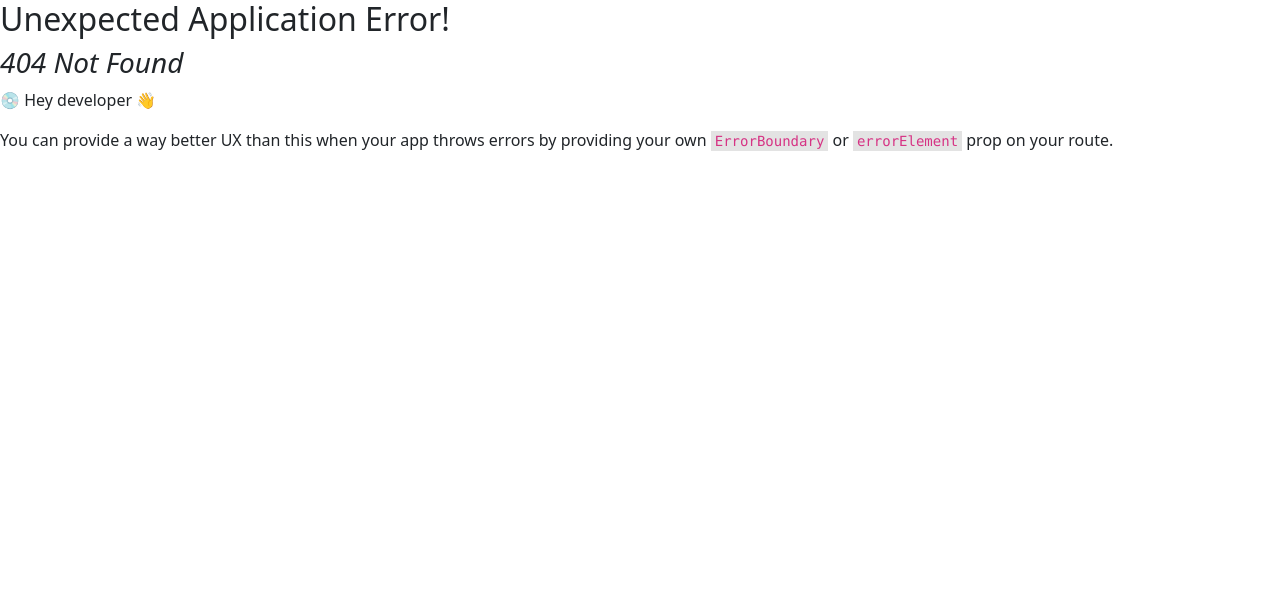
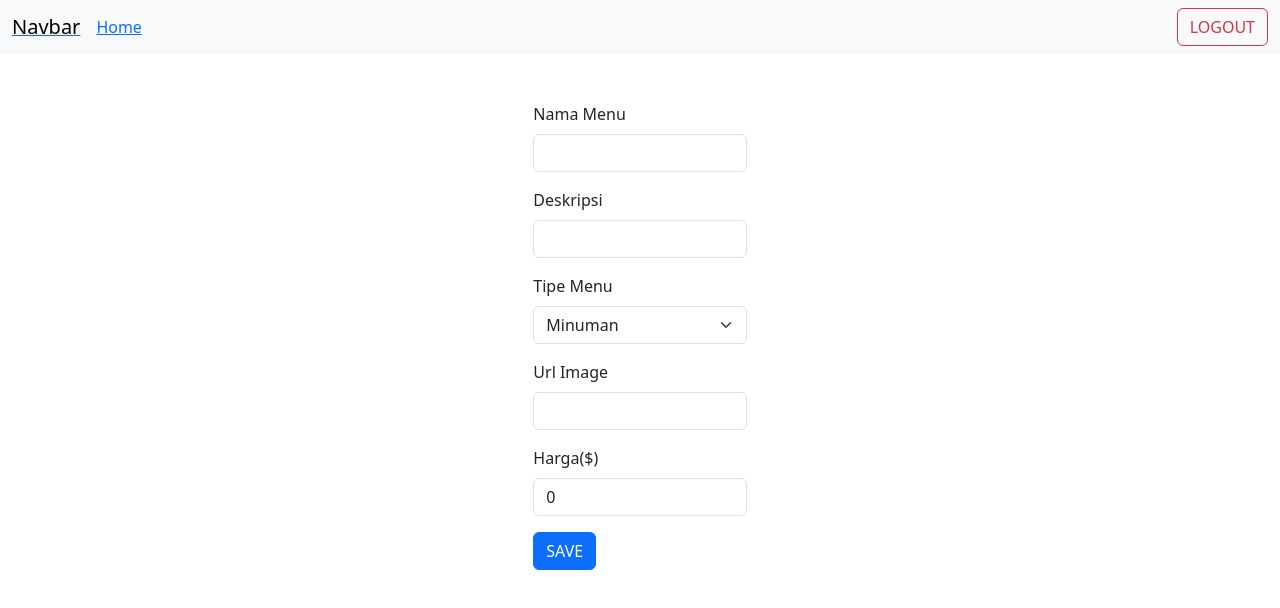
Before and after one commit to mrakhaf/trial-auth-platinum, a React (Vite) app: page /edit/1 in a window 1280 px wide. Before the commit this address had no page. Shown: the top 608 px of the page. Built offline with nearby package versions, Linux system fonts and the light colour scheme; no server answers; sample sign-in values are in the browser's storage.

Commit message:
add edit and pagination

```diff
--- a/src/component/ListMenu/index.jsx
+++ b/src/component/ListMenu/index.jsx
@@ -9,23 +9,37 @@ const ListMenu = () => {
     const [name, setName] = useState("")
     const [type, setType] = useState("")
     const [reset, setReset] = useState(false)
-    const [deleteMessage, setDeleteMessage] = useState('')
+    const [pagination, setPagination] = useState({
+        currentPage: 1,
+        nextPage: 2,
+        previousPage: 0
+    })
 
     useEffect(() => {
-        getMenus('', '')
+        getMenus('', '', 1)
     }, [])
 
-    const getMenus = (dataName, dataType) => {
-        axios.get(`https://api.mudoapi.tech/menus?name=${dataName}&type=${dataType}&perPage=100&page=1`)
+    const getMenus = (dataName, dataType, page) => {
+        axios.get(`https://api.mudoapi.tech/menus?name=${dataName}&type=${dataType}&perPage=5&page=${page}`)
         .then(res => {
             setMenus(res.data.data.Data)
+            handlePaginationData(res.data.data)
         })
         .catch(err => console.log(err))
     }
 
+    function handlePaginationData(data){
+        var paginationData = {
+            currentPage: data.currentPage,
+            nextPage: data.nextPage,
+            previousPage: data.previousPage
+        }
+        setPagination(paginationData)
+    }
+
     const handleSubmit = (e) => {
         setReset(true)
-        getMenus(name, type)
+        getMenus(name, type, 1)
     }
 
     const handleChangeName = (e) => {
@@ -40,7 +54,7 @@ const ListMenu = () => {
         setReset(false)
         setType("")
         setName("")
-        getMenus('', '')
+        getMenus('', '', 1)
     }
 
     function handleDelete(e, id){
@@ -55,9 +69,19 @@ const ListMenu = () => {
         )
         .then(res => {
             console.log(res.data.message)
-            getMenus(name, type)
+            getMenus(name, type, 1)
         })
         .catch(err => console.log(err))
+    }
+
+    function handleNext(){
+        var page = pagination.currentPage + 1
+        getMenus(name, type, page)
+    }
+
+    function handlePrevious(){
+        var page = pagination.currentPage - 1
+        getMenus(name, type, page)
     }
 
     return (
@@ -96,6 +120,14 @@ const ListMenu = () => {
                 <Link to={'/create-menu'}>
                     <button type="button" className="btn btn-warning">ADD MENU</button>
                 </Link>
+                <div>
+                    <h1>Page {pagination.currentPage}</h1>
+                </div>
+                <div className='mt-3 d-flex gap-3'>
+                    <button type="button" className="btn btn-success" disabled={pagination.previousPage == 0 ? true : false} onClick={(e) => handlePrevious()}>back</button>
+                    <button type="button" className="btn btn-success" disabled={pagination.nextPage == 0 ? true : false} onClick={(e) => handleNext()}>next</button>
+                </div>
+
                 <div className="justify-content-center">
                     { menus.length ? (
                             menus.map((menu, id) => (
@@ -108,6 +140,9 @@ const ListMenu = () => {
                                         <button>detail</button>
                                     </Link>
                                     <button onClick={(e) => handleDelete(e, menu.id)}>delete</button>
+                                    <Link to={`edit/${menu.id}`}>
+                                        <button>Edit</button>
+                                    </Link>
                                 </div>
                             ))
                         ) : (
--- a/src/pages/DetailMenu/index.jsx
+++ b/src/pages/DetailMenu/index.jsx
@@ -2,6 +2,7 @@ import { useEffect, useState } from "react"
 import NavBar from "../../component/Navbar"
 import { useParams } from "react-router-dom"
 import axios from "axios"
+import { Link } from "react-router-dom"
 
 function DetailMenu(){
     const {id} = useParams()
@@ -25,6 +26,9 @@ function DetailMenu(){
             <p>Name : {menu.name}</p>
             <p>Desc : {menu.description}</p>
             <p>Price : {menu.priceFormatted}</p>
+            <Link to={`/edit/${menu.id}`}>
+                <button>Edit</button>
+            </Link>
         </>
     )
 }
--- /dev/null
+++ b/src/pages/EditMenu/index.jsx
@@ -0,0 +1,130 @@
+import Button from 'react-bootstrap/Button';
+import Form from 'react-bootstrap/Form';
+import axios from 'axios';
+import { useEffect } from 'react';
+import { useState } from 'react';
+import { useParams } from 'react-router-dom';
+import NavBar from '../../component/Navbar';
+import { useNavigate } from 'react-router-dom';
+import { Alert } from 'react-bootstrap';
+
+const initialPayload = {
+    name: "",
+    description: "",
+    type: "beverage",
+    imageUrl: "",
+    price: 0,
+}
+
+function EditMenu() {
+    const navigate = useNavigate()
+
+    const [editMenuPayload, setEditMenuPayload] = useState(initialPayload)
+    const {id} = useParams()
+    const [disableButtonSave, setDisableButtonSave] = useState(false)
+    const [messageError, setMessageError] = useState(false)
+
+    useEffect(() => {
+        getMenuDetail(id)
+    }, [])
+
+    function handleSetValue(e) {
+        let {name, value} = e.target
+        if(name == "price"){
+            value = parseInt(value)
+        }
+        setEditMenuPayload({...editMenuPayload, [name]: value})
+        setMessageError(false)
+    }
+
+    function getMenuDetail(idMenu){
+        axios.get(`https://api.mudoapi.tech/menu/${idMenu}`)
+        .then(res => {
+            setEditMenuPayload(res.data.data)
+        })
+        .catch(err => console.log(err))
+    }
+
+    function handleEditMenu(idMenu){
+        setDisableButtonSave(true)
+        const token = localStorage.getItem('accessToken')
+        axios.put(`https://api.mudoapi.tech/menu/${idMenu}`,
+            editMenuPayload,
+            {
+                headers: {
+                    Authorization: token
+                }
+            }
+        )
+        .then(res => {
+            console.log(res.data.message)
+            navigate(`/menu/${idMenu}`)
+            setDisableButtonSave(false)
+        })
+        .catch(err => {
+            console.log(err)
+            setDisableButtonSave(false)
+            setMessageError(true)
+        })
+
+    }
+
+
+
+    return (
+        <>
+            <NavBar/>
+            <Form className="col-2 m-auto mt-5">
+                <Form.Group className="mb-3" controlId="">
+                    <Form.Label>Nama Menu</Form.Label>
+                    <Form.Control name="name" type="text" placeholder="" onChange={handleSetValue} value={editMenuPayload.name}/>
+                    <Form.Text className="text-muted">
+                    </Form.Text>
+                </Form.Group>
+                <Form.Group className="mb-3" controlId="">
+                    <Form.Label>Deskripsi</Form.Label>
+                    <Form.Control name="description" type="text" placeholder="" onChange={handleSetValue} value={editMenuPayload.description} />
+                    <Form.Text className="text-muted">
+                    </Form.Text>
+                </Form.Group>
+                <Form.Group className="mb-3" controlId="">
+                    <Form.Label>Tipe Menu</Form.Label>
+                    <Form.Select name="type" onChange={handleSetValue} defaultValue={editMenuPayload.type}>
+                            <option value={"beverage"} >Minuman</option>
+                            <option value={"main-dish"} >Makanan</option>
+                    </Form.Select>
+                    <Form.Text className="text-muted" >
+                    </Form.Text>
+                </Form.Group>
+                <Form.Group className="mb-3" controlId="">
+                    <Form.Label>Url Image</Form.Label>
+                    <Form.Control name="imageUrl" type="text" placeholder="" onChange={handleSetValue} value={editMenuPayload.imageUrl} />
+                    <Form.Text className="text-muted" >
+                    </Form.Text>
+                </Form.Group>
+                <Form.Group className="mb-3" controlId="">
+                    <Form.Label>Harga($)</Form.Label>
+                    <Form.Control name="price" type="number" placeholder="" onChange={handleSetValue} value={editMenuPayload.price} />
+                    <Form.Text className="text-muted" >
+                    </Form.Text>
+                </Form.Group>
+
+
+                <Button variant="primary" onClick={(e) => handleEditMenu(editMenuPayload.id)} disabled={disableButtonSave}>
+                    SAVE
+                </Button>
+            </Form>
+
+            {
+                messageError ? (
+                    <Alert key={'danger'} variant={'danger'} className='mt-3'>
+                        Gagal Edit Data
+                    </Alert>
+                ) : null
+
+            }
+        </>
+    )
+}
+
+export default EditMenu
--- a/src/routes/index.jsx
+++ b/src/routes/index.jsx
@@ -4,6 +4,7 @@ import Login from "../pages/Login";
 import DetailMenu from "../pages/DetailMenu";
 import { Navigate } from "react-router-dom";
 import CreateMenu from "../pages/CreateMenu";
+import EditMenu from "../pages/EditMenu";
 
 function ProtectedRoute({element, redirectPath='/login'}) {
     const token = localStorage.getItem('accessToken')
@@ -32,6 +33,10 @@ function Router(){
             path: "/create-menu",
             element: <ProtectedRoute element={<CreateMenu/>}/>,
         },
+        {
+            path: "/edit/:id",
+            element: <ProtectedRoute element={<EditMenu/>}/>,
+        },
     ])
 
     return (
```
